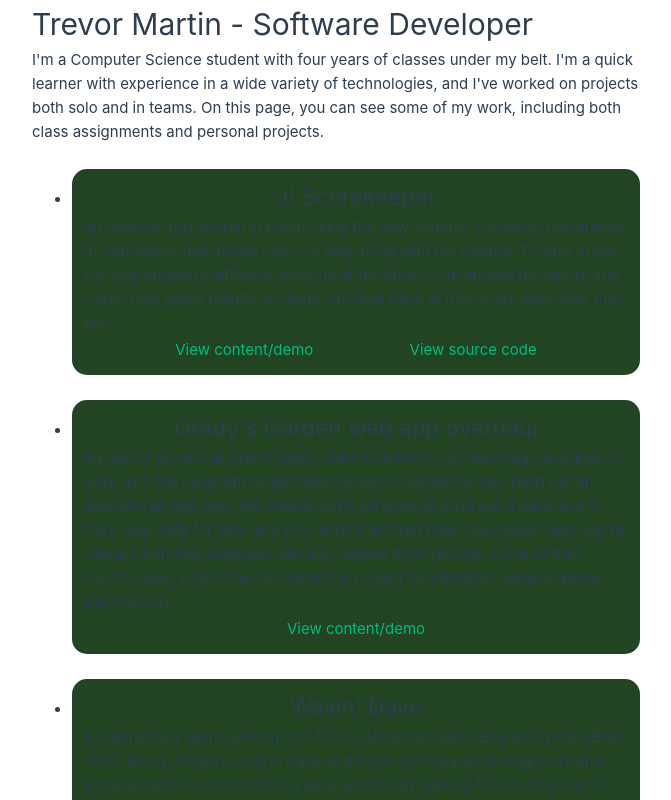
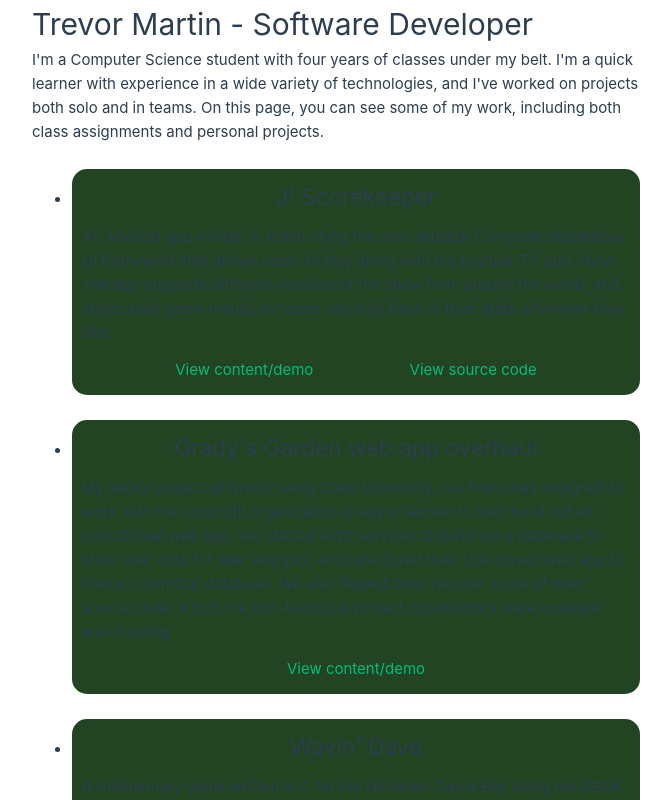
Before and after one commit to tcmartin5000/PortfolioWebsite, a Vue app: page / in a window 1280 px wide. Shown: the top 800 px of the page, without its empty margins (608-1279 px from the left). Built offline with nearby package versions, Linux system fonts and the light colour scheme; the HTML template or start-up script is replaced by a standard one.

Commit message:
Tweaked spacing and button animation.

```diff
--- a/src/assets/main.css
+++ b/src/assets/main.css
@@ -13,11 +13,13 @@ a,
   color: hsla(160, 100%, 37%, 1);
   transition: 0.4s;
   padding: 3px;
+  border-radius: 10px 10px;
 }
 
 @media (hover: hover) {
   a:hover {
     background-color: hsla(160, 100%, 37%, 0.2);
+    border-radius: 10px 10px;
   }
 }
 
--- a/src/components/ProjectWithDescription.vue
+++ b/src/components/ProjectWithDescription.vue
@@ -24,6 +24,7 @@ const props = defineProps<ProjectContents>()
     flex-direction: column;
     align-items: center;
     justify-content: space-between;
+    gap: 10px;
 }
 
 .pwd-links-class {
```
